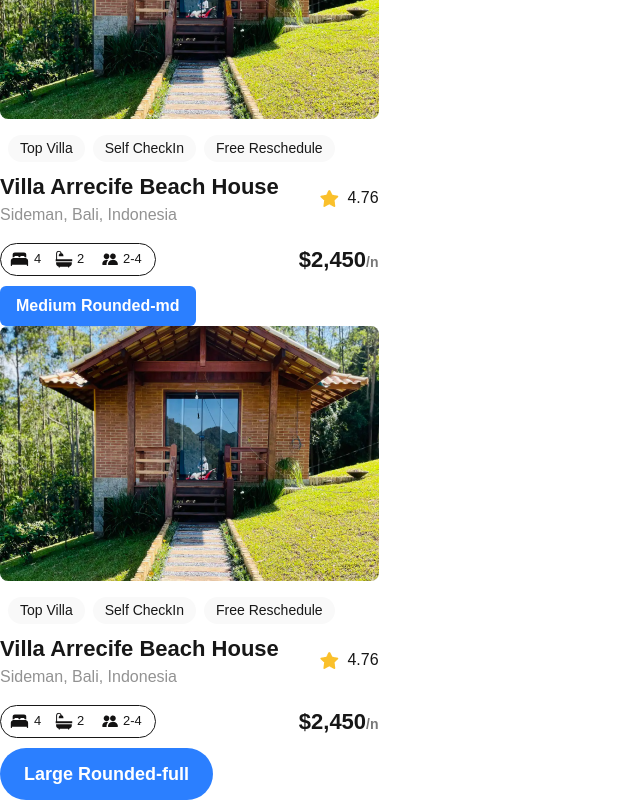
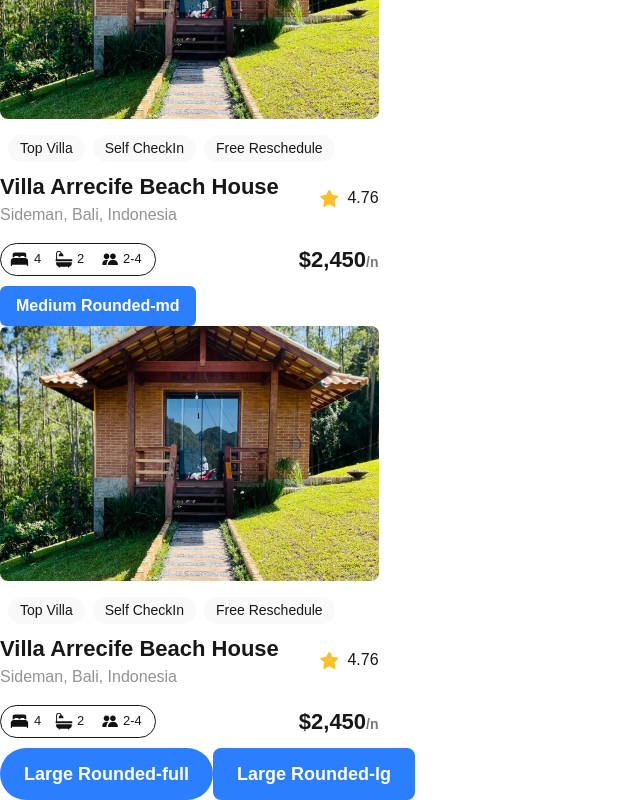
Before and after one commit to MudMoh/alx-project-0x00-setup, a Next.js app in the folder alx-project-0x00/: page /landing in a window 1280 px wide. Shown: the part 614-1414 px from the top of the page, without its empty margins (0-640 px from the left). Built offline with nearby package versions, Linux system fonts and the light colour scheme.

Commit message:
Advanced task nterfaces/index.tsx, components/Button.tsx, pages/landing.tsx

```diff
--- a/alx-project-0x00/components/Button.tsx
+++ b/alx-project-0x00/components/Button.tsx
@@ -22,6 +22,7 @@ const shapeClasses: Record<ButtonShape, string> = {
   "rounded-sm": "rounded-sm",
   "rounded-md": "rounded-md",
   "rounded-full": "rounded-full",
+  "rounded-lg": "rounded-lg",
 };
 
 const Button: React.FC<ButtonProps> = ({
--- a/alx-project-0x00/interfaces/index.ts
+++ b/alx-project-0x00/interfaces/index.ts
@@ -3,7 +3,7 @@ export interface PillProps {
 }
 
 export type ButtonSize = "small" | "medium" | "large";
-export type ButtonShape = "rounded-sm" | "rounded-md" | "rounded-full";
+export type ButtonShape = "rounded-sm" | "rounded-md" | "rounded-full" | "rounded-lg";
 export interface ButtonProps {
   title: string;
   size?: ButtonSize;
--- a/alx-project-0x00/pages/landing.tsx
+++ b/alx-project-0x00/pages/landing.tsx
@@ -27,6 +27,13 @@ const Landing: React.FC = () => {
         size="large"
         styles=""
         onClick={() => alert("Large Rounded-full Button clicked!")}
+          />
+          <Button
+        title="Large Rounded-lg"
+        shape="rounded-lg"
+        size="large"
+        styles=""
+        onClick={() => alert("Large Rounded-lg Button clicked!")}
       />
     </div>
   )
```
